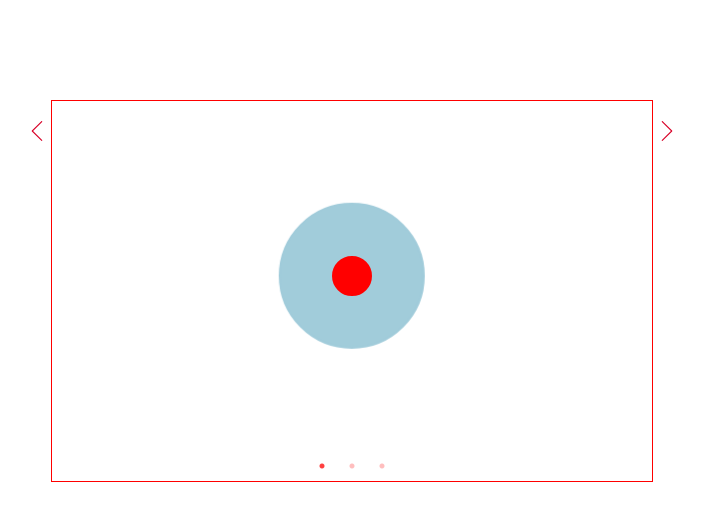
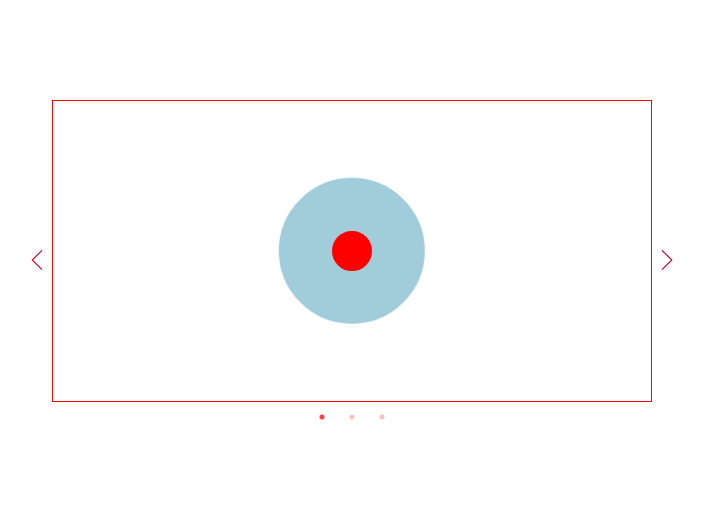
Before and after one commit to dvikster/D31-slick-slider, a plain HTML site: page index.html in a window 1280 px wide. Shown: the whole page, without its empty margins (288-991 px from the left). Drawn offline with nearby package versions, Linux system fonts and the light colour scheme.

Commit message:
added files

```diff
--- a/css/css.css
+++ b/css/css.css
@@ -1,7 +1,7 @@
 .slider-wrap{
     margin: 100px auto;
     width:600px;
-    border: 1px solid red;
+    /*border: 1px solid red;*/
 }
 .slick-prev:before, .slick-next:before {
     color: red;
@@ -12,7 +12,7 @@
 }
 .slick-arrow{
     position: absolute;
-    top:20px;
+    top:150px;
     cursor: pointer;
 }
 
@@ -28,8 +28,9 @@
 }
 .slide{
     /*width:350px;*/
-    height: 350px;
+    height: 300px;
     position: relative;
+    border: 1px solid red;
 }
 .dot {
     border-radius:50%;
```
